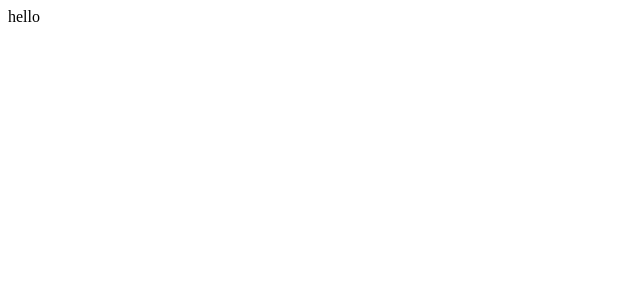
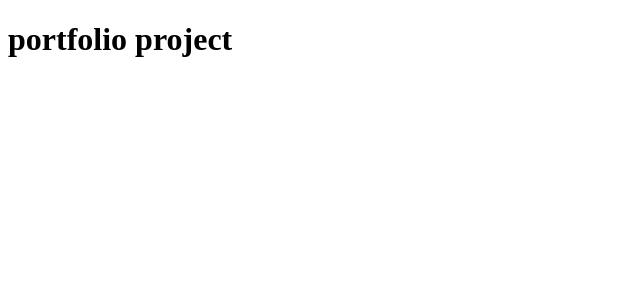
Before and after one commit to muneebali500/react-portfolio-tutorial, a JavaScript app: page / in a window 1280 px wide. Shown: the top 300 px of the page, without its empty margins (0-640 px from the left). Built offline with nearby package versions, Linux system fonts and the light colour scheme; the HTML template or start-up script is replaced by a standard one.

Commit message:
Initial Setup

```diff
--- a/src/App.js
+++ b/src/App.js
@@ -1,5 +1,9 @@
 function App() {
-  return <div className="App">hello</div>;
+  return (
+    <div className="App">
+      <h1>portfolio project</h1>
+    </div>
+  );
 }
 
 export default App;
```
